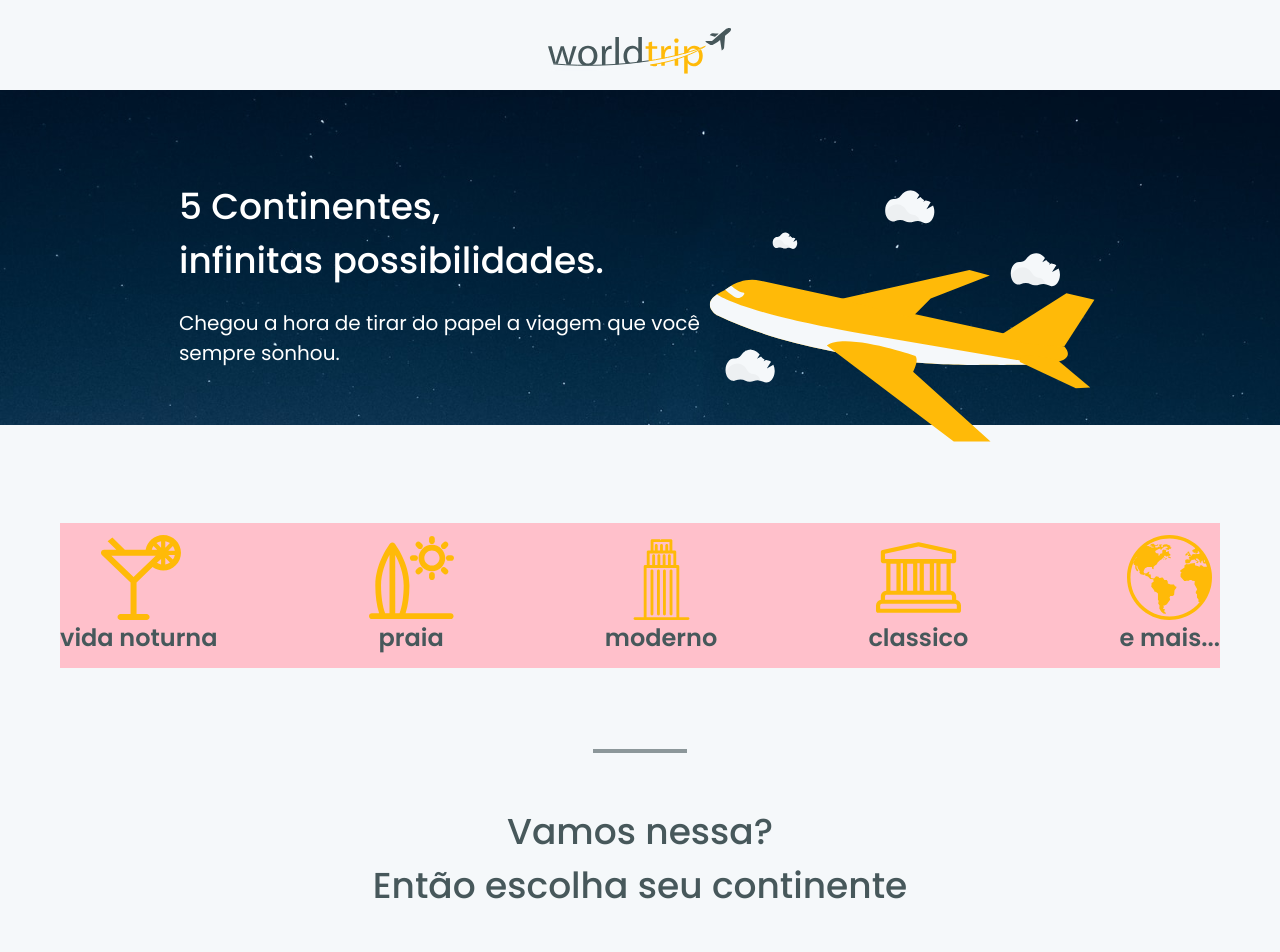
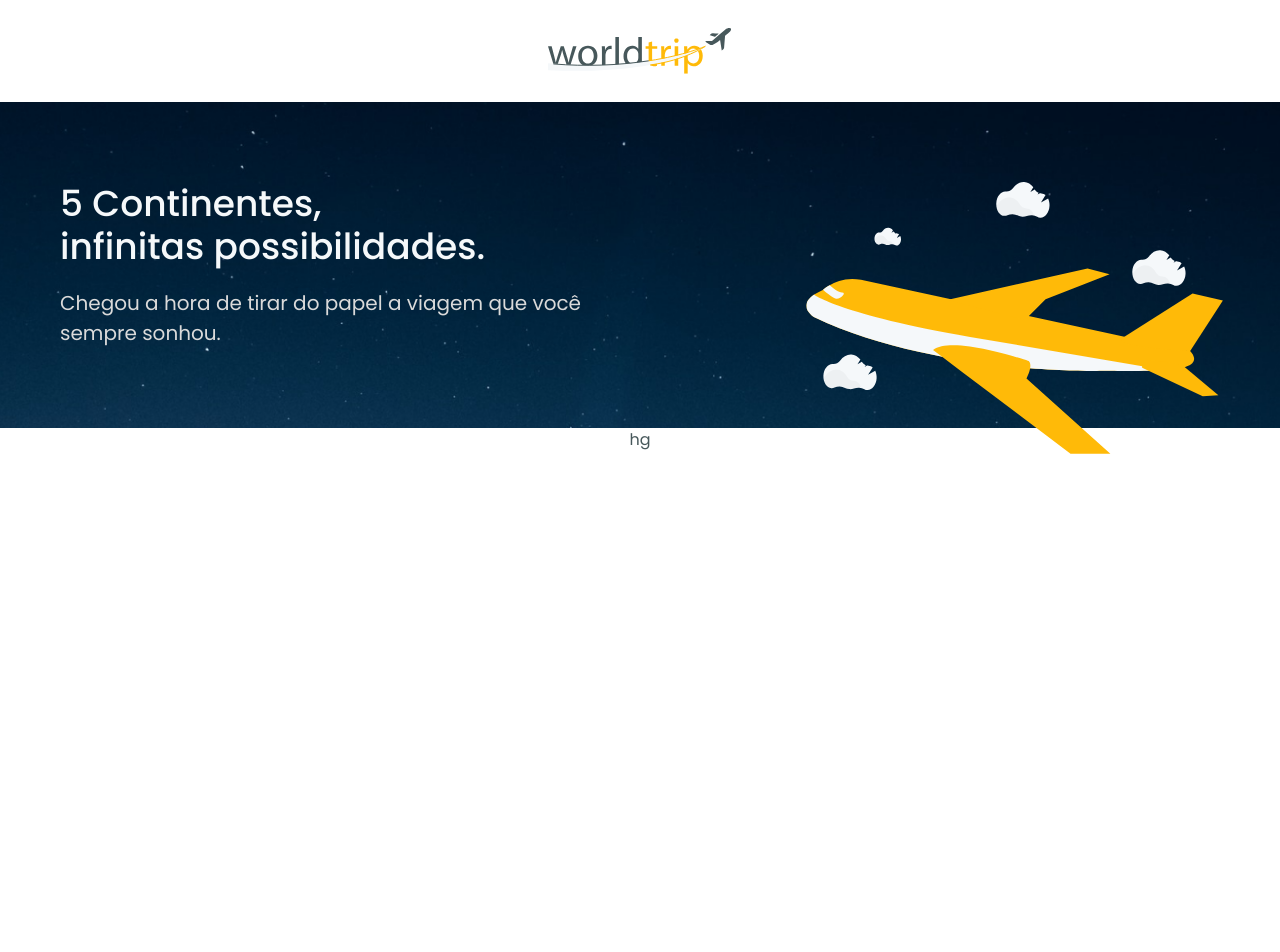
Before and after one commit to AndersonAslap/chellenge-interface-responsive, a Next.js app: page / in a window 1280 px wide. Shown: the top 952 px of the page. After the commit the page ends 800 px from the top, so only its background shows below. Built offline with nearby package versions, Linux system fonts and the light colour scheme.

Commit message:
refactor: improving the code

```diff
--- a/components/Header.tsx
+++ b/components/Header.tsx
@@ -33,7 +33,7 @@ export function Header({ isShowBackLink = false }: HeaderProps) {
                 </Link>
             }
 
-            <Img src={logo.src} w={["81px", "184.06px"]} h={["20px", "45.92px"]} />
+            <Img src={logo.src} w={["81px", "184px"]} h={["20px", "45.92px"]} />
 
 
         </Flex>
--- a/pages/index.tsx
+++ b/pages/index.tsx
@@ -1,62 +1,79 @@
-import { Flex, Divider, Text, Wrap } from "@chakra-ui/react";
-import { Banner } from "../components/Banner";
+import { Flex, Heading, Text, Box, Image, useBreakpointValue, Wrap, WrapItem } from '@chakra-ui/react';
+import { NextPage } from 'next';
 import { Header } from "../components/Header";
-import { SlidesCarousel } from "../components/SlidesCarousel";
-import { TravelType } from "../components/TravelType";
 
-import { travelTypeList } from '../utils/travel-type-list';
+const Home: NextPage = () => {
 
-export default function Home() {
+  const isWideVersion = useBreakpointValue({
+    base: false,
+    lg: true,
+  });
+
   return (
-    <Flex direction="column" minHeight="100vh" alignItems="center">
+    <>
+      <Flex
+        as="main"
+        flexDir="column"
+        alignItems="center"
+        w="100%"
+        maxW={1440}
+        minW={375}
+        marginX="auto"
+      >
+        <Header />
 
-      <Header />
+        <Flex
+          position="relative"
+          bgImg="url('./images/background.png')"
+          bgRepeat="no-repeat"
+          bgPosition="top"
+          bgSize="cover"
+          w="100%"
+          mt={["4", "7"]}
+        >
+          <Flex
+            justify="space-between"
+            alignItems="center"
+            position="relative"
+            mx="auto"
+            w="100%"
+            maxW={1240}
+            px={["4", "10"]}
+            py={["7", "20"]}
+          >
 
-      <Banner />
+            <Flex
+              alignItems="left"
+              flexDir="column"
+              gap={["2", "5"]}
+            >
+              <Heading as="h2" fontSize={["xl", "4xl"]} fontWeight="500" color="white.50">
+                5 Continentes,<br /> infinitas possibilidades.
+              </Heading>
+              <Text fontSize={["sm", "xl"]} fontWeight="400" color="gray.100">
+                Chegou a hora de tirar do papel a viagem que você {!!isWideVersion && (<br />)} sempre sonhou.
+              </Text>
+            </Flex>
 
-      <Flex
-        as="div"
-        width={["275px", "1160px"]}
-        height={["120px", "145px"]}
-        marginY={["36px", "80.79px"]}
-        justifyContent={["center", "space-between"]}
-        bg="pink"
-      >
-        {travelTypeList.map((travelType) => {
+            {isWideVersion && (
+              <Box position="absolute" right="30" bottom="-9">
+                <Image src="./images/airplane.svg" />
+              </Box>
+            )}
 
-          return <TravelType key={travelType.description} description={travelType.description} source={travelType.source} />
+          </Flex>
+        </Flex>
 
-        })}
-
+        <Flex>
+          <Wrap>
+            <WrapItem>
+              hg
+            </WrapItem>
+          </Wrap>
+        </Flex>
       </Flex>
-
-      <Divider border="2px" borderColor="#47585B" w="90px" h="0px" />
-
-      <Text
-        mt="52px"
-        width={["297px", "839px"]}
-        h={["54px", "101px"]}
-        fontWeight="500"
-        fontSize={["20px", "36px"]}
-        lineHeight={["30px", "54px"]}
-        textAlign="center"
-        fontStyle="normal"
-        fontFamily="Poppins"
-        mb="52px"
-        color="#47585B"
-      >
-        Vamos nessa?<br />
-        Então escolha seu continente
-      </Text>
-
-      <Flex
-        w={["375px", "1240px"]}
-        height={["250px", "450px"]}
-        mb="40px"
-      >
-        <SlidesCarousel />
-      </Flex>
-
-    </Flex >
+    </>
   )
 }
+
+export default Home;
--- a/styles/theme.ts
+++ b/styles/theme.ts
@@ -4,10 +4,33 @@ export const theme = extendTheme({
     breakpoints: {
         sm: '375px',
     },
+    colors: {
+        yellow: {
+            "100": "#FFBA08",
+            "50": "rgba(255, 186, 8, 0.5)",
+        },
+        dark: {
+            "700": "#000000",
+            "100": "#47585B",
+        },
+        white: {
+            "100": "#FFFFFF",
+            "50": "#F5F8FA",
+        },
+        gray: {
+            "400": "#999999",
+            "100": "#DADADA",
+            "50": "rgba(153, 153, 153, 0.5)",
+        }
+    },
+    fonts: {
+        heading: "Poppins",
+        body: "Poppins",
+    },
     styles: {
         global: {
             body: {
-                bg: '#F5F8FA',
+                color: "dark.100",
             }
         }
     }
```
